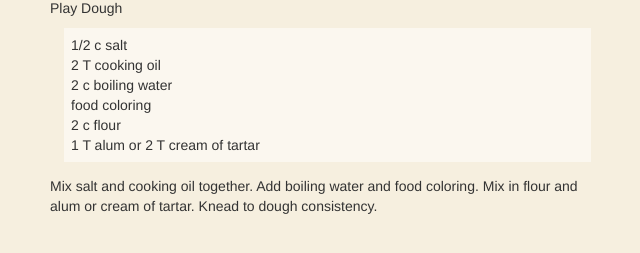
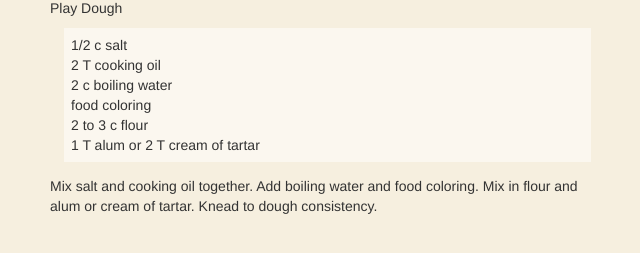
Before and after one commit to JonahBraun/debs-recipes, a Jekyll site: the page built from _posts/2011-04-01-play-dough.md, in a window 1280 px wide. Shown: the part 134-387 px from the top of the page, without its empty margins (5-645 px from the left). Built offline with Jekyll 4.4.1, drawn with Linux system fonts in a browser that asks for light colours; nearby versions of some CDN libraries; some web fonts are replaced; Markdown is read by kramdown in place of the engine named in the settings.

Commit message:
Update 2011-04-01-play-dough.md

```diff
--- a/_posts/2011-04-01-play-dough.md
+++ b/_posts/2011-04-01-play-dough.md
@@ -9,7 +9,7 @@ Play Dough
 - 2 T cooking oil
 - 2 c boiling water
 - food coloring
-- 2 c flour
+- 2 to 3 c flour
 - 1 T alum or 2 T cream of tartar
 
 Mix salt and cooking oil together. Add boiling water and food coloring. Mix in flour and alum or cream of tartar. Knead to dough consistency.
```
